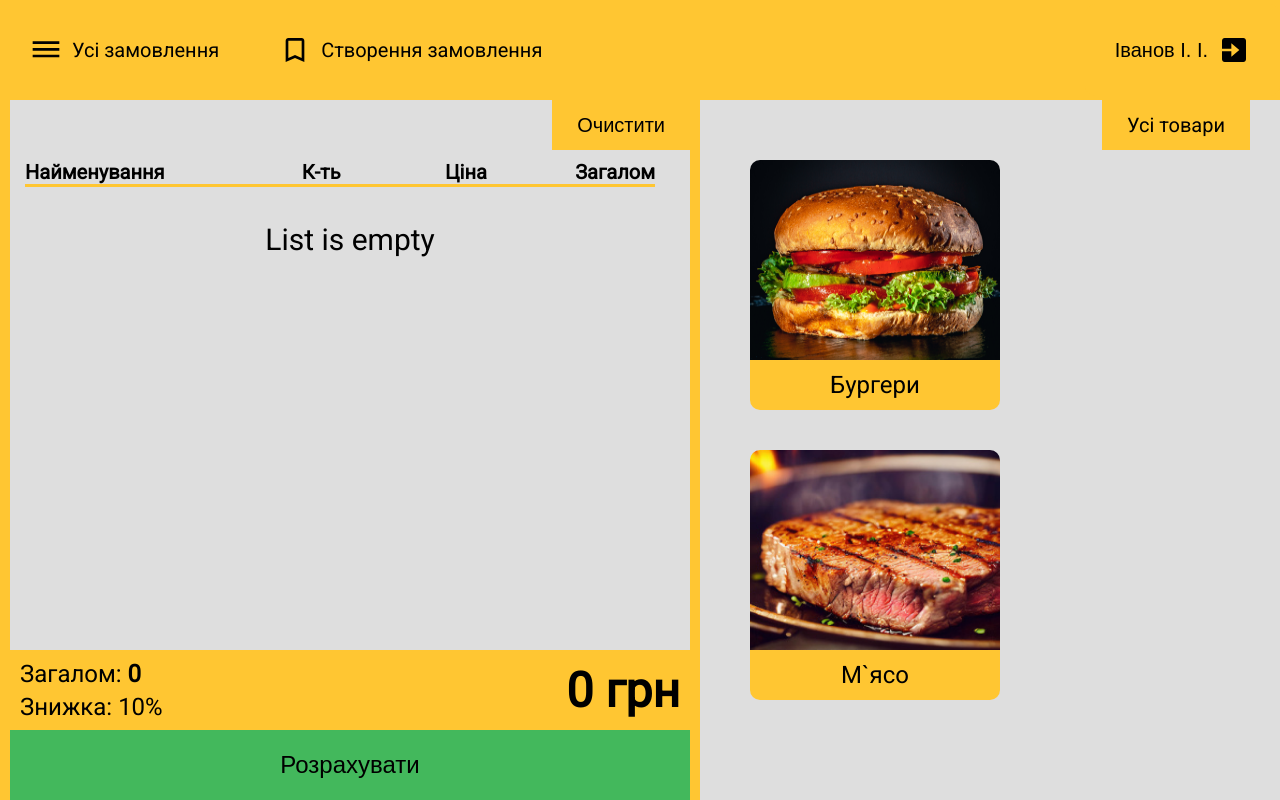
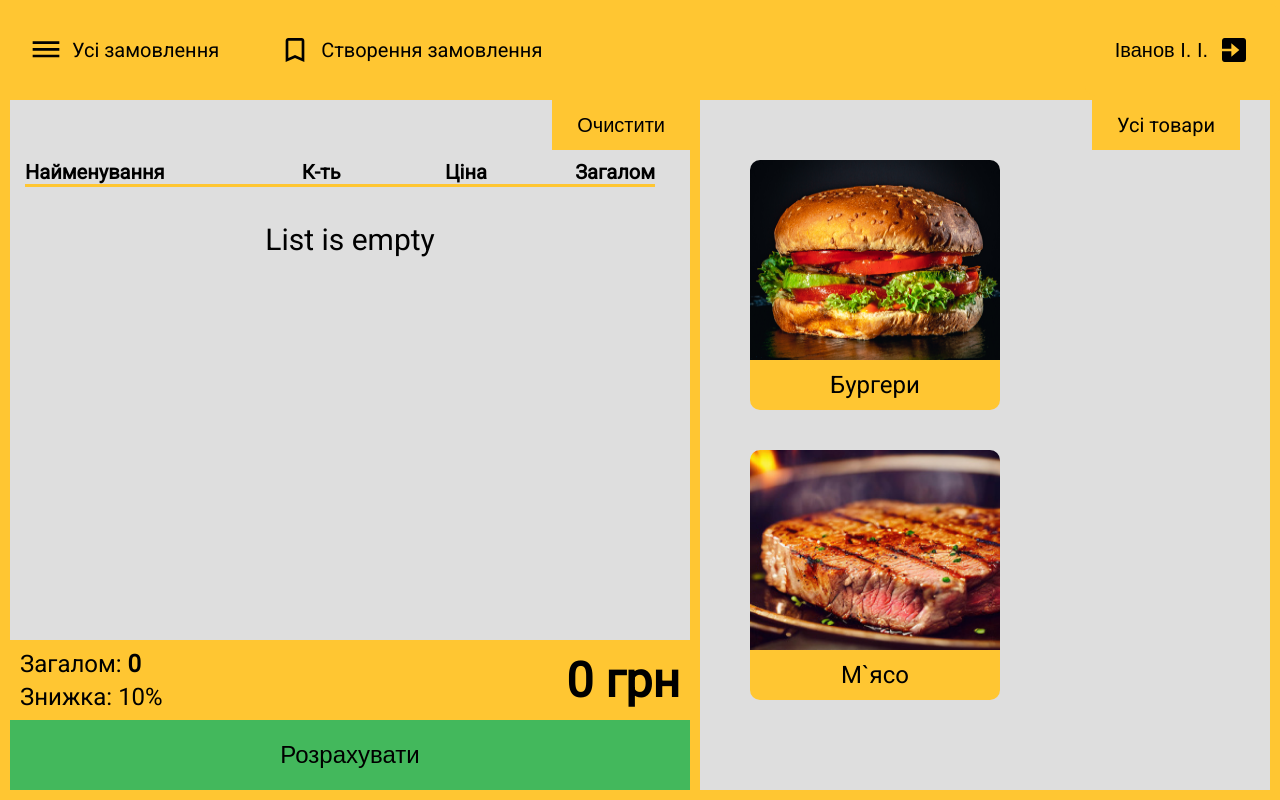
Before and after one commit to EvgenePirat/FiestaFoodProd, a React (Vite) app in the folder frontend/: page /auth in a window 1280 px wide. Both pictures are taken after a click on the button "Увійти". Built offline with nearby package versions, Linux system fonts and the light colour scheme.

Commit message:
feat: add page border

```diff
--- a/frontend/src/layouts/MainLayout/MainLayout.module.scss
+++ b/frontend/src/layouts/MainLayout/MainLayout.module.scss
@@ -9,6 +9,9 @@
 .main {
   flex: 1;
   display: flex;
+  border-left: $pageBorder;
+  border-bottom: $pageBorder;
+  border-right: $pageBorder;
 }
 
 .loader {
--- a/frontend/src/pages/CreateOrderPage/components/AsideBar/AsideBar.module.scss
+++ b/frontend/src/pages/CreateOrderPage/components/AsideBar/AsideBar.module.scss
@@ -2,8 +2,7 @@
 @import "../../../../scss/mixins.scss";
 
 .aside-bar {
-  width: 700px;
-  border-left: $pageBorder;
+  width: calc(700px - $widthPageBorder);
   border-right: $pageBorder;
   display: flex;
   flex-direction: column;
--- a/frontend/src/scss/variables.scss
+++ b/frontend/src/scss/variables.scss
@@ -18,6 +18,7 @@ $colorLink: #000000;
 
 $heightProductCardTitle: 50px;
 
-$pageBorder: 10px solid $colorSecondary;
+$widthPageBorder: 10px;
+$pageBorder: $widthPageBorder solid $colorSecondary;
 
 $scrollbarWidth: 10px;
```
